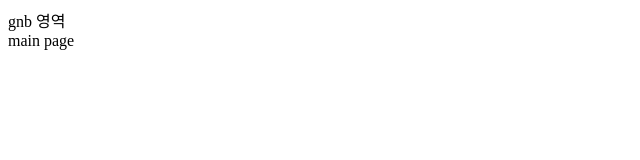
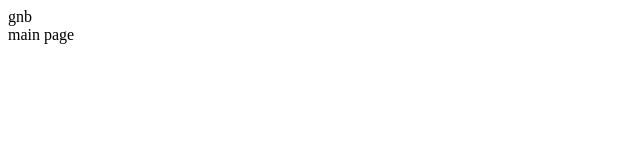
Before and after one commit to our-flavorite/flavorite, a Next.js app in the folder frontend/: page / in a window 1280 px wide. Shown: the top 160 px of the page, without its empty margins (0-640 px from the left). Built offline with nearby package versions, Linux system fonts and the light colour scheme.

Commit message:
Apply gnb component

```diff
--- a/frontend/app/layout.tsx
+++ b/frontend/app/layout.tsx
@@ -1,3 +1,4 @@
+import Gnb from 'components/Gnb/Gnb'
 import ReactQueryProvider from 'components/QueryClient/QueryClient'
 import { Metadata } from 'next'
 import { ReactNode } from 'react'
@@ -14,7 +15,7 @@ const RootLayout = ({ children }: RootLayoutProps) => {
   return (
     <html lang={'ko'}>
       <body>
-        <div>gnb 영역</div>
+        <Gnb />
         <ReactQueryProvider>
         {children}
         </ReactQueryProvider>
--- a/frontend/src/components/Gnb/Gnb.tsx
+++ b/frontend/src/components/Gnb/Gnb.tsx
@@ -1,5 +1,5 @@
 const Gnb = () => {
-
+    return <div>gnb</div>
 }
 
 export default Gnb
```
